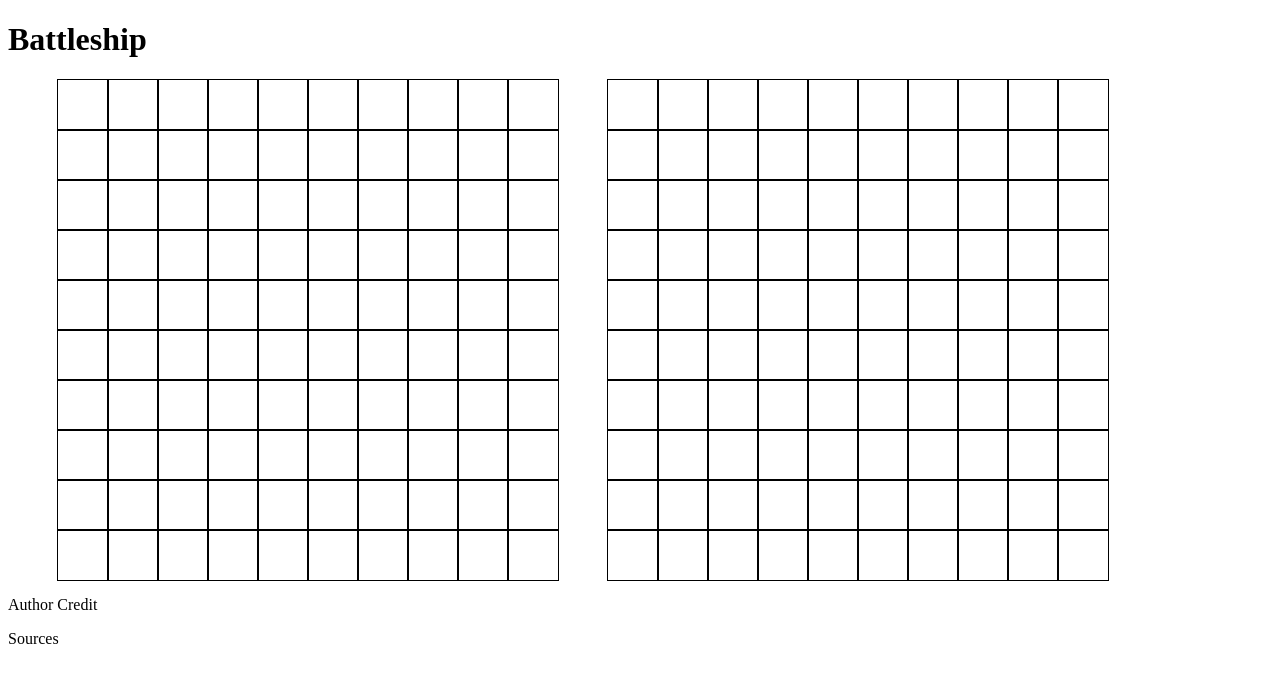
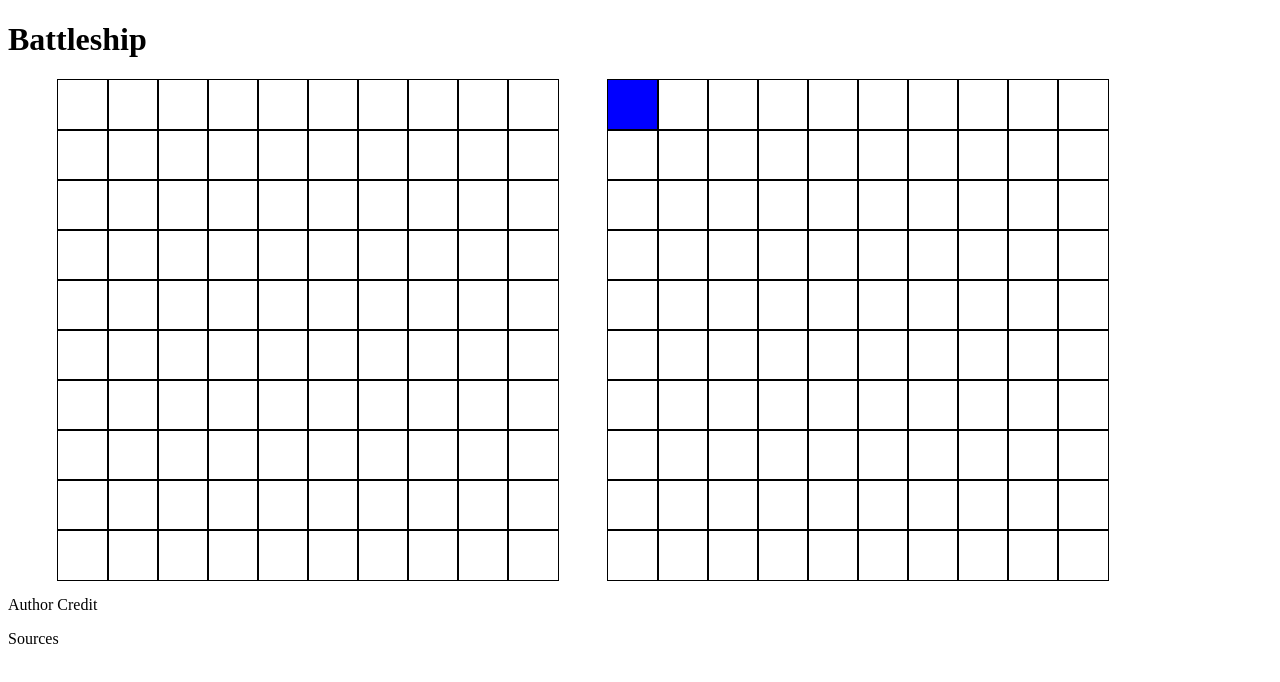
Before and after one commit to olsenjames1116/battleship, a website built with webpack: page dist/index.html in a window 1280 px wide. Both pictures are taken after a click on the element 633 px from the left and 104 px from the top of the page. Built offline with nearby package versions, Linux system fonts and the light colour scheme; files whose address does not match are found by name.

Commit message:
Display hits and misses from player
The hits and misses from the player's move is displayed on the computer
gameboard.

```diff
--- a/src/game/game.js
+++ b/src/game/game.js
@@ -26,7 +26,9 @@ export default class Game {
                 const square = computerBoard.getSquareAtIndex(index);
 
                 if(square.selected === false) {
-                    computerBoard.receiveAttack(square.coordinates, computer.type);
+                    const hit = computerBoard.receiveAttack(square.coordinates, computer.type);
+
+                    hit ? grid.classList.add('hit') : grid.classList.add('miss');
                 }
             });
         });
--- a/src/gameboard/gameboard.js
+++ b/src/gameboard/gameboard.js
@@ -86,7 +86,9 @@ export default class Gameboard{
 
     receiveAttack(coordinates, player) {
         const square = this.findSquare(JSON.stringify(coordinates));
+        let hit;
         console.log(coordinates);
+
         if(square.ship === true) {
             const ship = this.findShip(JSON.stringify(coordinates));
             ship.isHit();
@@ -95,11 +97,15 @@ export default class Gameboard{
                 this.reportSink(ship.type);
                 player.sinkShip();
             }
+
+            hit = true;
         } else {
-            // Display a miss
+            hit = false;
         }
 
         square.selected = true;
+
+        return hit;
     }
 }
 
--- a/src/style.css
+++ b/src/style.css
@@ -17,3 +17,11 @@ div.grid {
 div#computer > div.grid:hover {
   background-color: gray;
 }
+
+.hit {
+  background-color: red;
+}
+
+.miss {
+  background-color: blue;
+}
```
